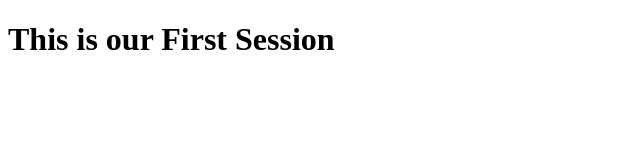
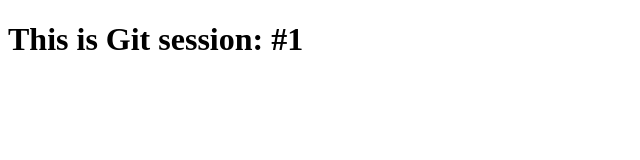
Before and after one commit to syedmuneebullah/gitpractice, a plain HTML site: page index.html in a window 1280 px wide. Shown: the whole page, without its empty margins (0-640 px from the left). Drawn offline with Linux system fonts and the light colour scheme.

Commit message:
Just change H1 text

```diff
--- a/index.html
+++ b/index.html
@@ -7,7 +7,7 @@
 </head>
 <body>
     <div>
-        <h1>This is our First Session</h1>
+        <h1>This is Git session: #1</h1>
     </div>
 </body>
 </html>
```
